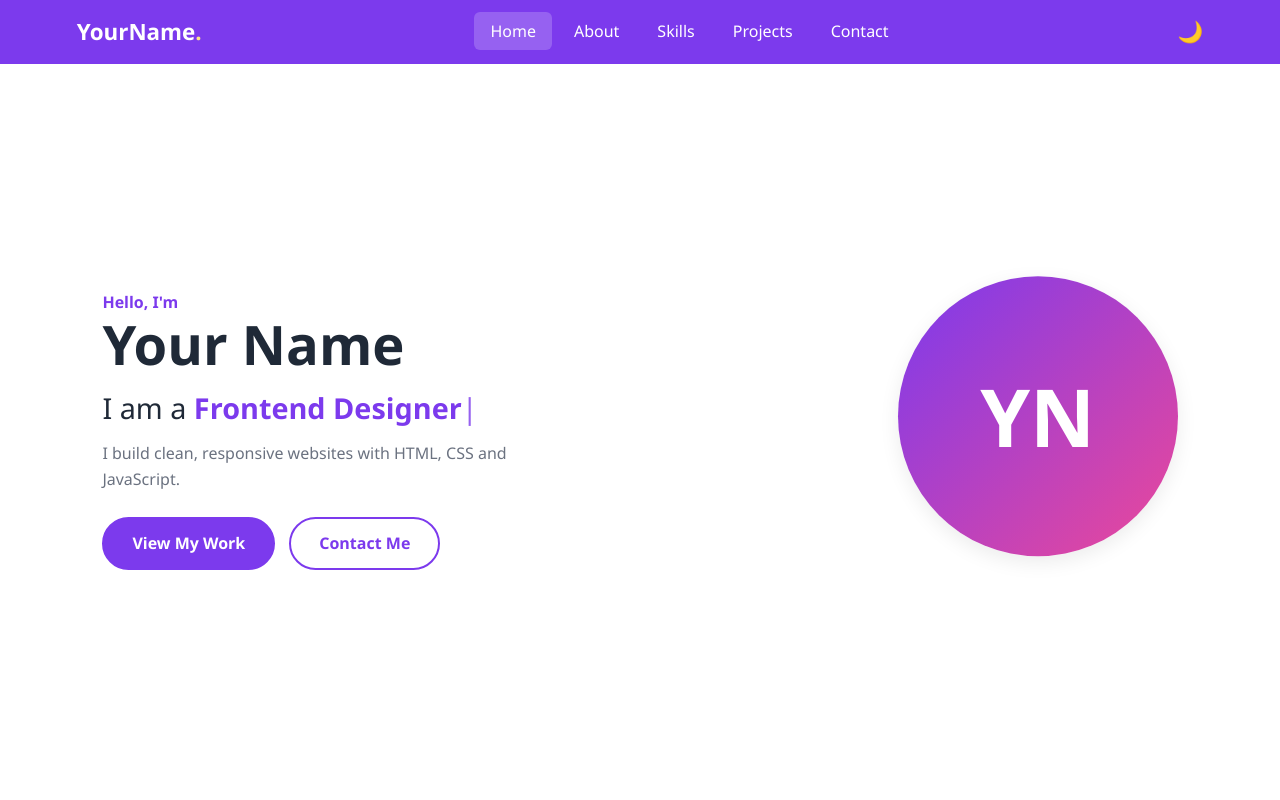
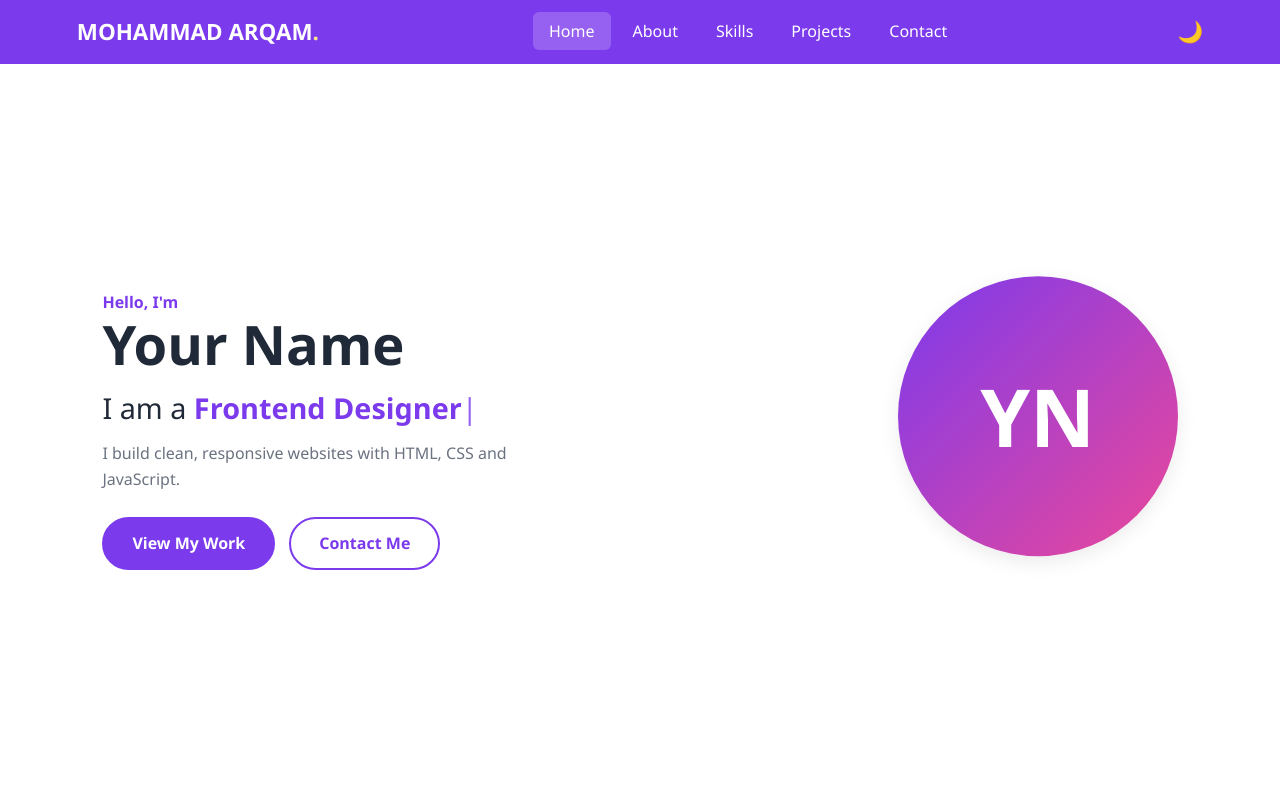
Before and after one commit to Arqam-MAQ/Portfolio-Website-, a plain HTML site: page index.html in a window 1280 px wide. Shown: the top 800 px of the page. Drawn offline with Linux system fonts and the light colour scheme.

Commit message:
Update index.html

```diff
--- a/index.html
+++ b/index.html
@@ -9,7 +9,7 @@
 <body>
 
   <header class="navbar">
-    <a href="#home" class="logo">YourName<span>.</span></a>
+    <a href="#home" class="logo">MOHAMMAD ARQAM<span>.</span></a>
     <nav>
       <ul id="nav-links">
         <li><a href="#home">Home</a></li>
```
